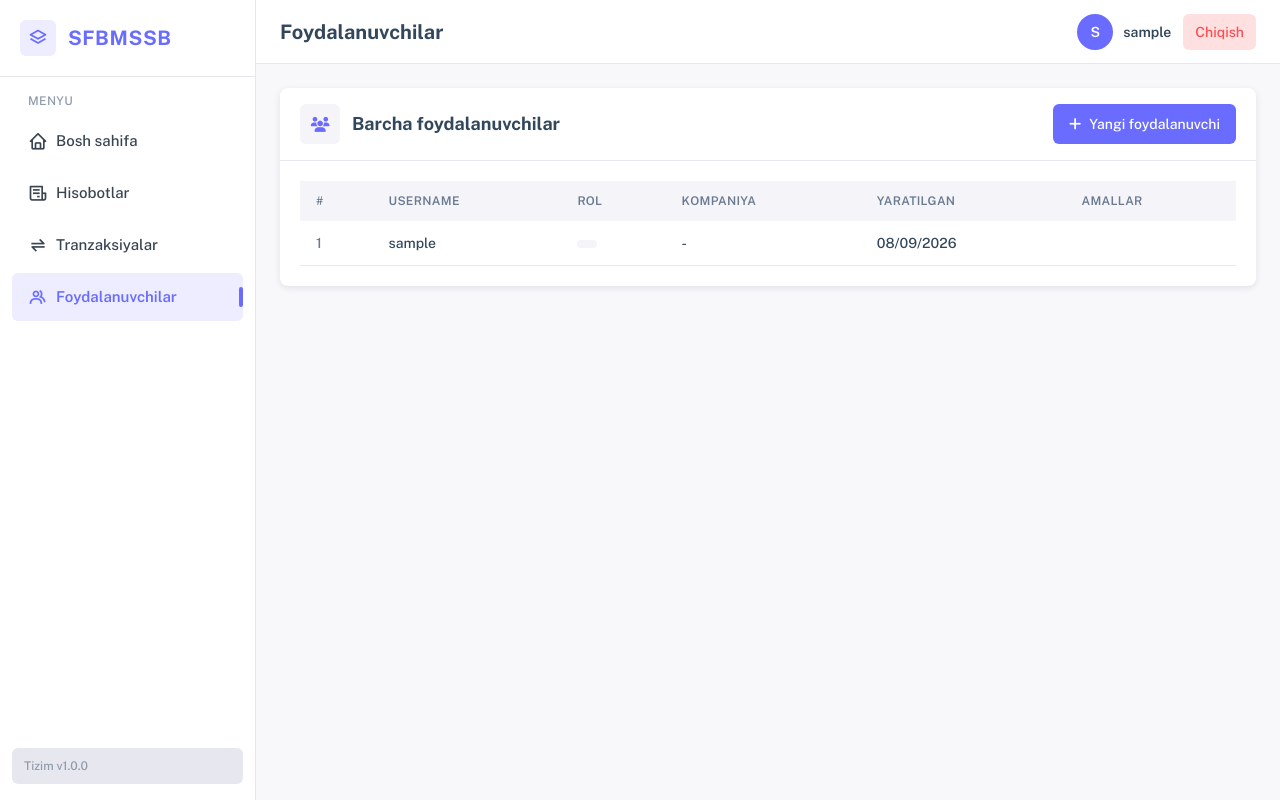
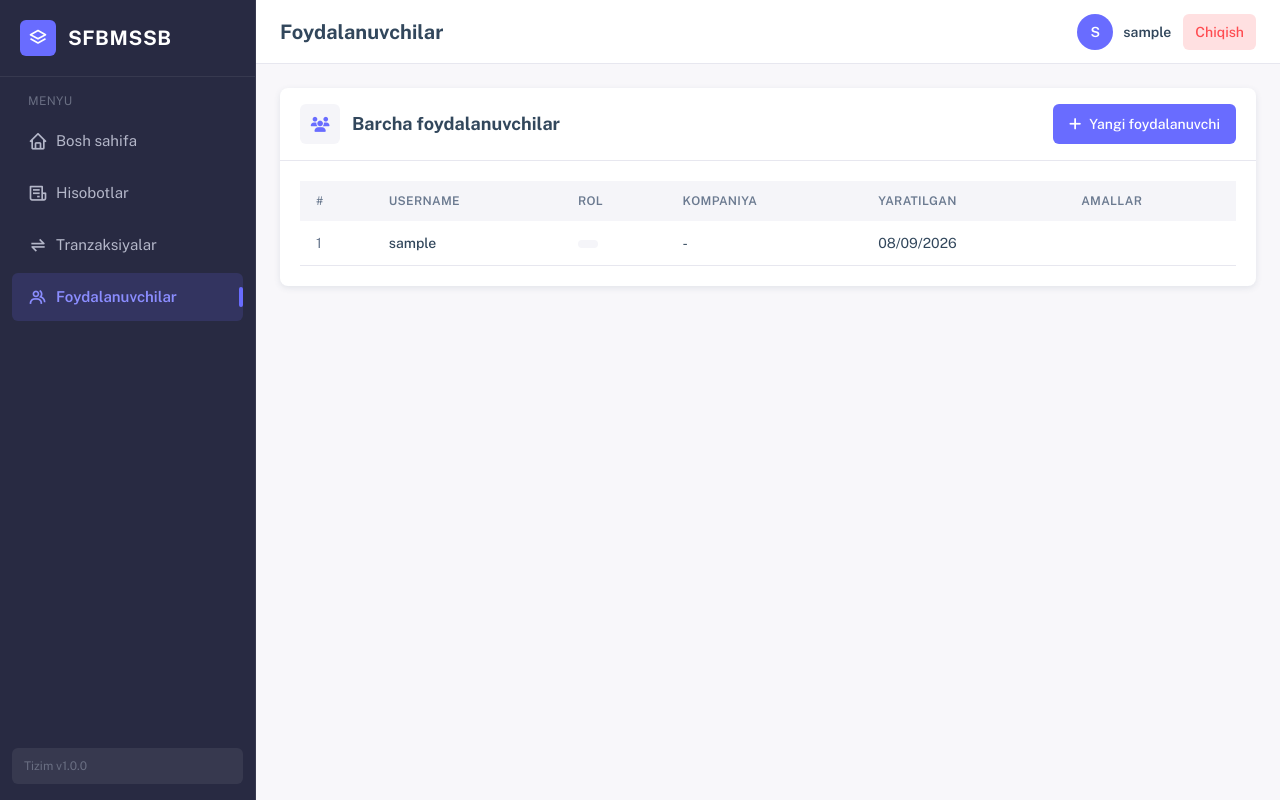
Before and after one commit to clashcoocac-cyber/finance, a Django app: page /users/ in a window 1280 px wide. Run offline with Django 4.2, Linux system fonts and the light colour scheme; the visitor is signed in with stand-in values (Sample User, id 1); data comes from the database, SQL or seed files in the repository; data that the repository does not hold is empty; some libraries are stand-ins or nearby versions.

Commit message:
style: semi-dark sidebar skin (Sneat's "Menu Color: Dark" option)
Sidebar is now a fixed dark navy (#282A42) regardless of the page's
own light/dark theme, matching Sneat's "Semi Dark" skin (dark sidebar,
light content) rather than following prefers-color-scheme. Removed the
old sidebar overrides from the OS-dark-mode block since the sidebar no
longer varies with it.

Also fixed a regression from the earlier active-pill redesign: the
logo badge/wordmark had been reusing --color-sidebar-active-bg/text,
so it silently went from a solid violet badge to a barely-visible
light tint. Decoupled it to use --color-brand directly, and switched
the nav-item hover tint from a light-gray fill to a white/5 overlay
that actually reads on a dark sidebar.

Co-Authored-By: Claude Sonnet 5 <noreply@anthropic.com>
Claude-Session: https://claude.ai/code/session_01ELD6hteTV6TXqvBvAzbjnE

```diff
--- a/templates/base.html
+++ b/templates/base.html
@@ -6,7 +6,7 @@
     <title>{% block title %}Moliyaviy Boshqaruv Tizimi{% endblock %}</title>
     <link rel="preconnect" href="https://fonts.googleapis.com">
     <link rel="preconnect" href="https://fonts.gstatic.com" crossorigin>
-    <link href="https://fonts.googleapis.com/css2?family=Inter:wght@400;500;600;700&family=Public+Sans:wght@500;600;700&display=swap" rel="stylesheet">
+    <link href="https://fonts.googleapis.com/css2?family=Inter:wght@400;500;600;700&family=Public+Sans:wght@300;400;500;600;700&display=swap" rel="stylesheet">
     <link href="https://cdnjs.cloudflare.com/ajax/libs/font-awesome/6.5.2/css/all.min.css" rel="stylesheet"
           integrity="sha384-PPIZEGYM1v8zp5Py7UjFb79S58UeqCL9pYVnVPURKEqvioPROaVAJKKLzvH2rDnI" crossorigin="anonymous">
     <link href="https://cdnjs.cloudflare.com/ajax/libs/boxicons/2.1.4/css/boxicons.min.css" rel="stylesheet"
@@ -39,12 +39,15 @@
             --color-pending: #FFB400;
             --color-pending-bg: #FFF3D9;
 
-            --color-sidebar-bg: #FFFFFF;
-            --color-sidebar-border: #E7E7EF;
-            --color-sidebar-text: #384551;
-            --color-sidebar-text-muted: #8F9BAA;
-            --color-sidebar-active-bg: rgba(105, 108, 255, 0.12);
-            --color-sidebar-active-text: #696CFF;
+            /* Semi-dark sidebar skin (Sneat's "Menu Color: Dark" option) — fixed dark
+               palette, independent of the page's own light/dark theme. */
+            --color-sidebar-bg: #282A42;
+            --color-sidebar-border: rgba(255, 255, 255, 0.07);
+            --color-sidebar-surface: rgba(255, 255, 255, 0.06);
+            --color-sidebar-text: #B4B7C9;
+            --color-sidebar-text-muted: #696E82;
+            --color-sidebar-active-bg: rgba(105, 108, 255, 0.16);
+            --color-sidebar-active-text: #8B8DFF;
 
             --shadow-card: 0 2px 6px 0 rgba(67, 89, 113, 0.12);
         }
@@ -56,11 +59,6 @@
                 --color-border: #434968;
                 --color-text: #E7E3FC;
                 --color-text-muted: #A7A3C0;
-
-                --color-sidebar-bg: #2F3349;
-                --color-sidebar-border: #434968;
-                --color-sidebar-text: #A7A3C0;
-                --color-sidebar-text-muted: #6B7290;
 
                 --shadow-card: 0 2px 8px rgba(0, 0, 0, 0.32);
             }
--- a/templates/base_app.html
+++ b/templates/base_app.html
@@ -14,13 +14,13 @@
            style="background: var(--color-sidebar-bg); border-right: 1px solid var(--color-sidebar-border);">
 
         <div class="flex items-center gap-3 px-5 py-5 shrink-0" style="border-bottom: 1px solid var(--color-sidebar-border);">
-            <span class="flex items-center justify-center w-9 h-9 rounded-md shrink-0" style="background: var(--color-sidebar-active-bg);">
-                <svg class="w-5 h-5 shrink-0" viewBox="0 0 24 24" fill="none" stroke="var(--color-sidebar-active-text)" stroke-width="2" stroke-linejoin="round">
+            <span class="flex items-center justify-center w-9 h-9 rounded-md shrink-0" style="background: var(--color-brand);">
+                <svg class="w-5 h-5 shrink-0" viewBox="0 0 24 24" fill="none" stroke="var(--color-brand-foreground)" stroke-width="2" stroke-linejoin="round">
                     <path d="M12 3l9 5-9 5-9-5 9-5z"></path>
                     <path d="M3 13l9 5 9-5"></path>
                 </svg>
             </span>
-            <span class="text-xl font-bold tracking-wide" style="color: var(--color-sidebar-active-text);">SFBMSSB</span>
+            <span class="text-xl font-bold tracking-wide" style="color: #FFFFFF;">SFBMSSB</span>
         </div>
 
         <nav class="flex-1 px-3 py-4 space-y-1 overflow-y-auto">
--- a/templates/partials/_nav_item.html
+++ b/templates/partials/_nav_item.html
@@ -7,7 +7,7 @@ Sidebar nav link. Params:
   match / match2 — url name(s) that light this item up
 {% endcomment %}
 <a href="{{ url }}"
-   class="relative flex items-center gap-2 px-4 py-2.5 rounded-md text-[15px] transition-colors {% if current == match or current == match2 %}font-semibold{% else %}font-normal hover:bg-[var(--color-surface-muted)]{% endif %}"
+   class="relative flex items-center gap-2 px-4 py-2.5 rounded-md text-[15px] transition-colors {% if current == match or current == match2 %}font-semibold{% else %}font-normal hover:bg-white/5{% endif %}"
    style="{% if current == match or current == match2 %}background: var(--color-sidebar-active-bg); color: var(--color-sidebar-active-text);{% else %}color: var(--color-sidebar-text);{% endif %}">
     <i class="bx {% if icon == 'home' %}bx-home{% elif icon == 'reports' %}bx-receipt{% elif icon == 'transactions' %}bx-transfer-alt{% elif icon == 'users' %}bx-group{% elif icon == 'income' %}bx-trending-up{% elif icon == 'expense' %}bx-trending-down{% endif %} text-xl shrink-0" style="width: 1.25rem; text-align: center;"></i>
     <span>{{ label }}</span>
```
